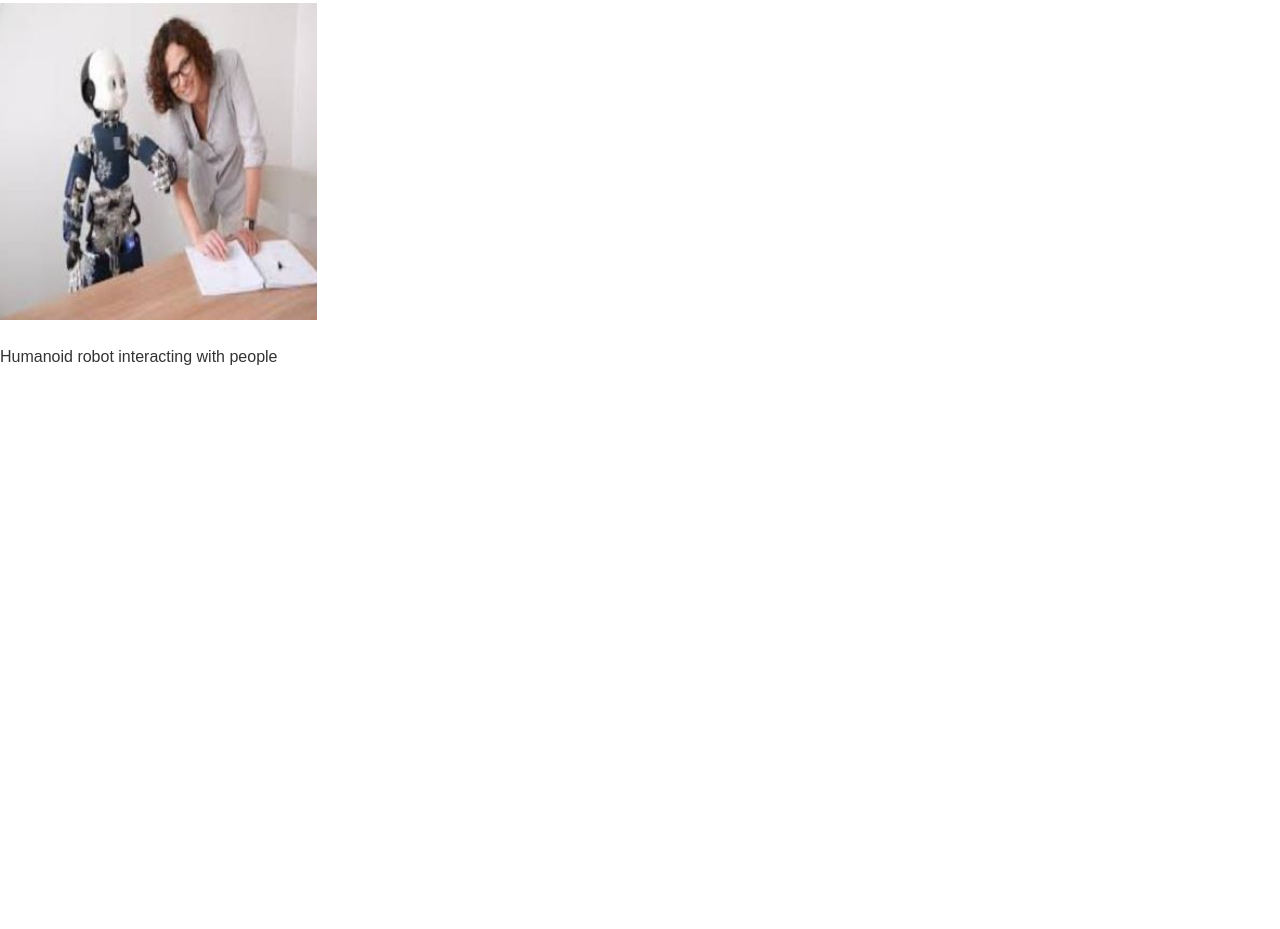
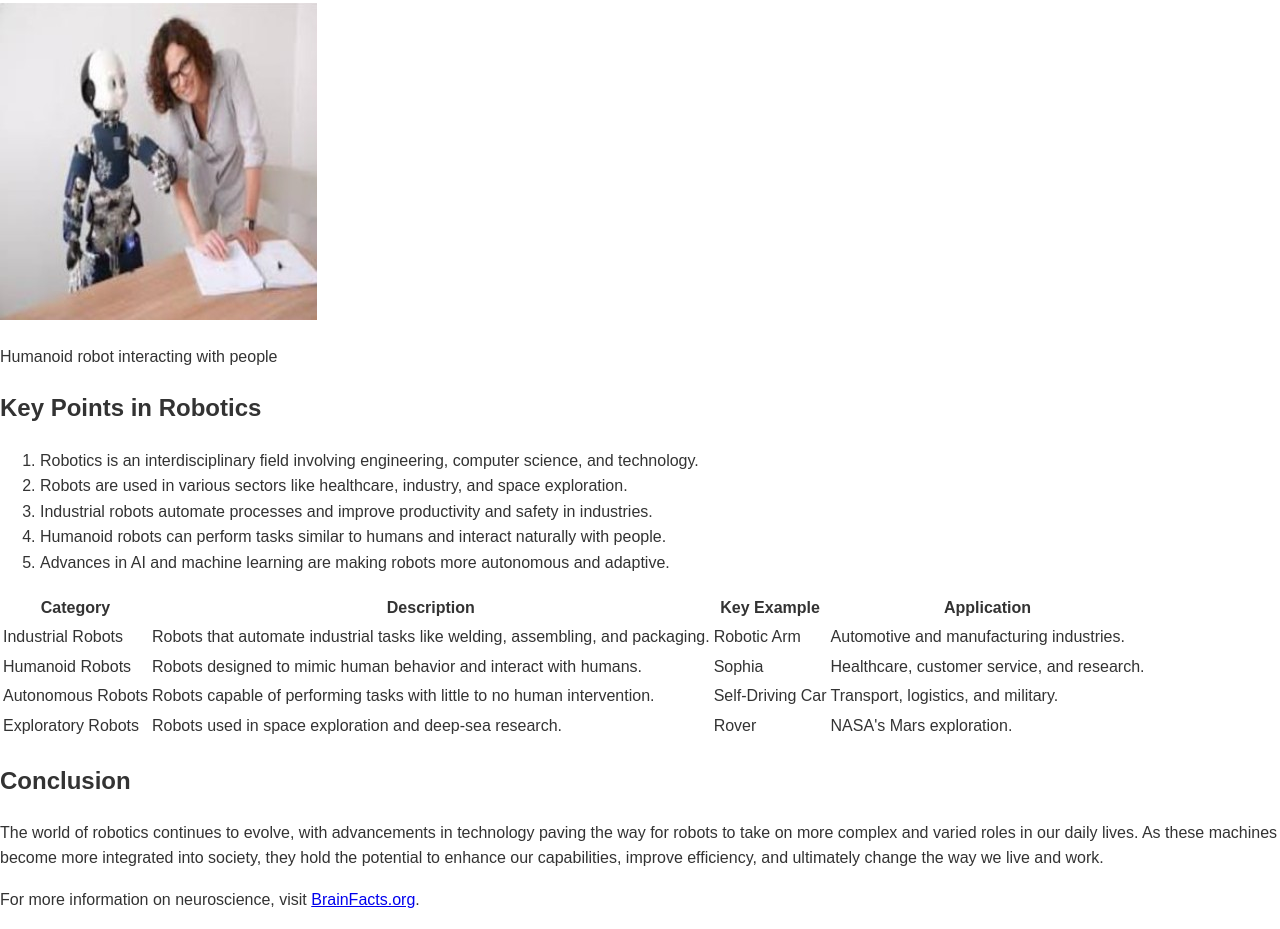
Before and after one commit to PasanIS/Demo-114-InClass2-, a plain HTML site: page index.html in a window 1280 px wide. Shown: the part 3832-4761 px from the top of the page. Before the commit the page ends 4217 px from the top, so only its background shows below. Drawn offline with Linux system fonts and the light colour scheme.

Commit message:
Key Points and Conclusion

```diff
--- a/index.html
+++ b/index.html
@@ -161,6 +161,89 @@
       <p class="caption">Humanoid robot interacting with people</p>
     </section>
 
+    <section id="key-points">
+      <h2>Key Points in Robotics</h2>
+      <ol>
+        <li>
+          Robotics is an interdisciplinary field involving engineering, computer
+          science, and technology.
+        </li>
+        <li>
+          Robots are used in various sectors like healthcare, industry, and
+          space exploration.
+        </li>
+        <li>
+          Industrial robots automate processes and improve productivity and
+          safety in industries.
+        </li>
+        <li>
+          Humanoid robots can perform tasks similar to humans and interact
+          naturally with people.
+        </li>
+        <li>
+          Advances in AI and machine learning are making robots more autonomous
+          and adaptive.
+        </li>
+      </ol>
 
+      <table>
+        <tr>
+          <th>Category</th>
+          <th>Description</th>
+          <th>Key Example</th>
+          <th>Application</th>
+        </tr>
+        <tr>
+          <td>Industrial Robots</td>
+          <td>
+            Robots that automate industrial tasks like welding, assembling, and
+            packaging.
+          </td>
+          <td>Robotic Arm</td>
+          <td>Automotive and manufacturing industries.</td>
+        </tr>
+        <tr>
+          <td>Humanoid Robots</td>
+          <td>
+            Robots designed to mimic human behavior and interact with humans.
+          </td>
+          <td>Sophia</td>
+          <td>Healthcare, customer service, and research.</td>
+        </tr>
+        <tr>
+          <td>Autonomous Robots</td>
+          <td>
+            Robots capable of performing tasks with little to no human
+            intervention.
+          </td>
+          <td>Self-Driving Car</td>
+          <td>Transport, logistics, and military.</td>
+        </tr>
+        <tr>
+          <td>Exploratory Robots</td>
+          <td>Robots used in space exploration and deep-sea research.</td>
+          <td>Rover</td>
+          <td>NASA's Mars exploration.</td>
+        </tr>
+      </table>
+    </section>
+
+    <section id="conclusion">
+      <h2>Conclusion</h2>
+      <p>
+        The world of robotics continues to evolve, with advancements in
+        technology paving the way for robots to take on more complex and varied
+        roles in our daily lives. As these machines become more integrated into
+        society, they hold the potential to enhance our capabilities, improve
+        efficiency, and ultimately change the way we live and work.
+      </p>
+    </section>
+
+    <footer>
+      <p>
+        For more information on neuroscience, visit
+        <a href="#">BrainFacts.org</a>.
+      </p>
+    </footer>
   </body>
 </html>
```
